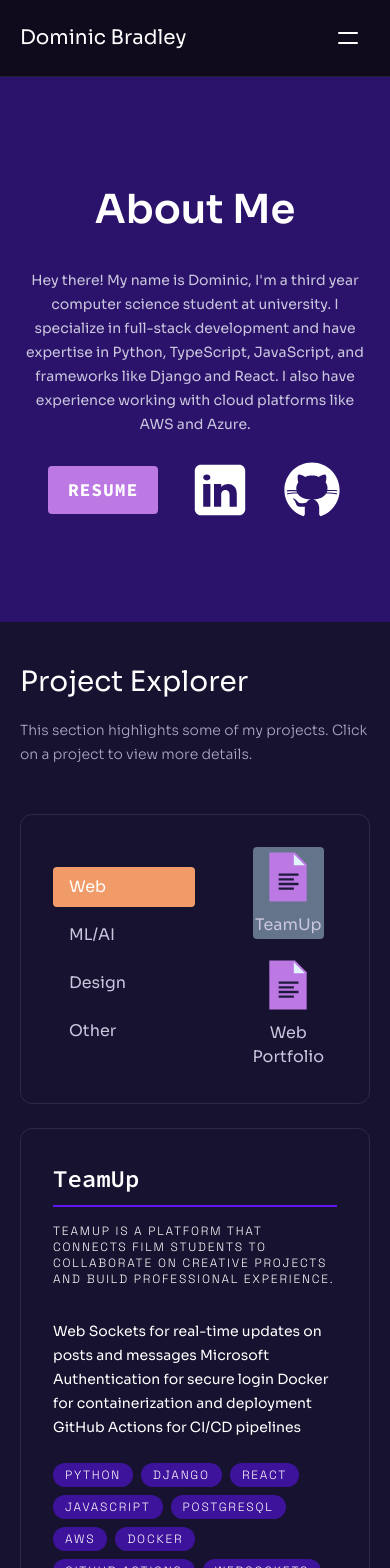
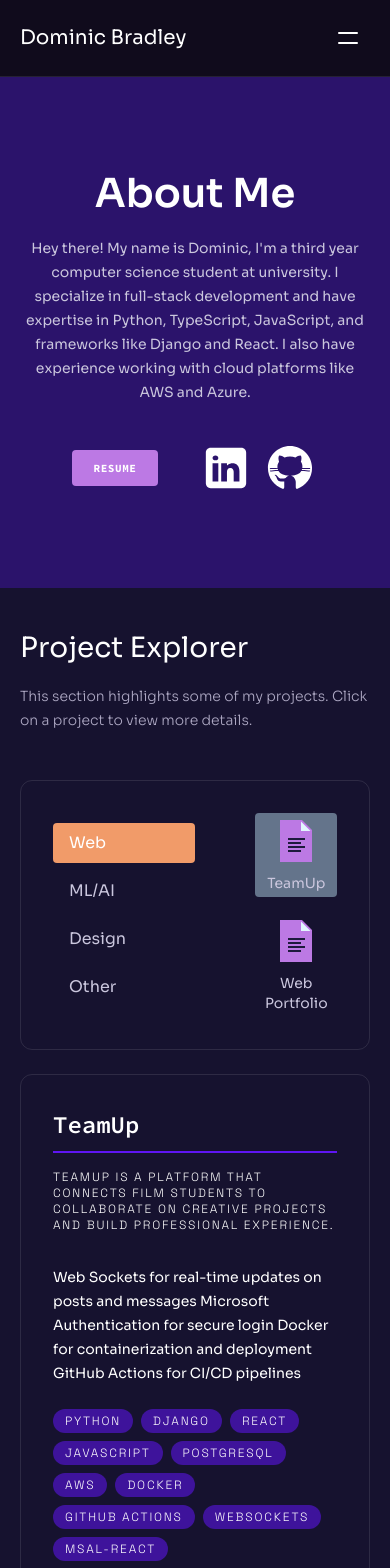
Before and after one commit to dbradley2003/my-web-portfolio, a React (Vite) app: page / in a window 390 px wide. Shown: the top 1568 px of the page. Built offline with nearby package versions, Linux system fonts and the light colour scheme.

Commit message:
button spacing About

```diff
--- a/src/components/ui/AboutMe.tsx
+++ b/src/components/ui/AboutMe.tsx
@@ -9,12 +9,12 @@ export const AboutMe = () => {
   return (
     <Section
       id="about"
-      className="pt-[12rem] -mt-[5.25rem] lg:-mt-0  bg-primary/30"
+      className="pt-[12rem] -mt-[6.25rem] lg:-mt-0  bg-primary/30"
       ref={aboutRef}
     >
-      <div className="container relative mt-0 lg:mt-10">
-        <div className="max-w-[62rem] mx-auto text-center mb-[3.875rem]  ">
-          <div className=" space-y-8 mb-6 lg:mb-8">
+      <div className="container relative mt-0 lg:mt-12">
+        <div className="max-w-[62rem] mx-auto text-center mb-[3.5rem] lg:mb-[6.875rem]  ">
+          <div className=" space-y-4 lg:space-y-8 mb-6 lg:mb-8">
             <h1 className="h1 "> About Me</h1>
             <p className="body-1 max-w-3xl mx-auto mb-6 text-n-2 lg:mb-8">
               Hey there! My name is Dominic, I'm a third year computer science
@@ -25,27 +25,27 @@ export const AboutMe = () => {
             </p>
           </div>
 
-          <div className="flex items-center justify-center gap-8">
+          <div className="flex items-center justify-center gap-2 mt-10 lg:mt-14 lg:gap-10">
             <Button
               href={portfolio}
               white={false}
-              className=" bg-action text-lg py-6 rounded hover:text-inherit hover:bg-action/70"
+              className=" bg-action mx-0 text-n-1 text-[11px] px-[22px] lg:text-xl lg:px-10 h-[36px] lg:h-[58px] lg:py-[28px]   rounded  hover:text-white hover:bg-action/75 mr-8 lg:mr-16 "
             >
               Resume
             </Button>
             <Button
               href="https://www.linkedin.com/in/dominic-bradley-602787241/"
               white={false}
-              className="w-15 h-15 border-none "
+              className="w-12 h-12 border-none "
             >
-              <LinkedIn className="w-15 h-15" />
+              <LinkedIn className="w-12 h-12 lg:w-16 lg:h-16" />
             </Button>{" "}
             <Button
               href="https://github.com/dbradley2003"
               white={false}
-              className="w-15 h-15 border-none "
+              className="w-12 h-12 border-none "
             >
-              <GitHub className="w-15 h-15" />
+              <GitHub className="w-12 h-12 lg:w-16 lg:h-16" />
             </Button>
           </div>
         </div>
--- a/src/components/ui/AppGrid.tsx
+++ b/src/components/ui/AppGrid.tsx
@@ -22,14 +22,14 @@ export const AppGrid: React.FC = () => {
           >
             <div
               className={cn(
-                " flex-col hover:bg-slate-500   space-y-0.5 ml-[2.785rem] lg:ml-[6.75rem] p-0.5   lg:p-3 rounded",
+                " flex-col hover:bg-slate-500 space-y-0.5 ml-[3.785rem] lg:ml-[6.75rem] py-1 px-3   lg:p-3 rounded",
                 { "bg-slate-500 ": item.name === currentFile }
               )}
             >
-              <div className=" max-w-14 max-h-14 lg:min-w-20 lg:min-h-20  mx-auto">
+              <div className=" max-w-12 max-h-12 lg:min-w-20 lg:min-h-20  mx-auto">
                 <FileIcon className=" w-full h-full mb-2 " color="#5f15f4" />
               </div>
-              <p className="text-center   ">{item.name}</p>
+              <p className="text-sm lg:text-lg text-center">{item.name}</p>
             </div>
           </div>
         ))}
--- a/src/components/ui/Button.tsx
+++ b/src/components/ui/Button.tsx
@@ -14,7 +14,7 @@ export const Button: React.FC<ButtonProps> = ({
   href,
   onClick,
   children,
-  px = "px-5 lg:px-7",
+  px = "",
   white = false,
 }) => {
   const classes = `button relative inline-flex items-center justify-center h-11 transition-colors hover:text-color-1 ${
```
